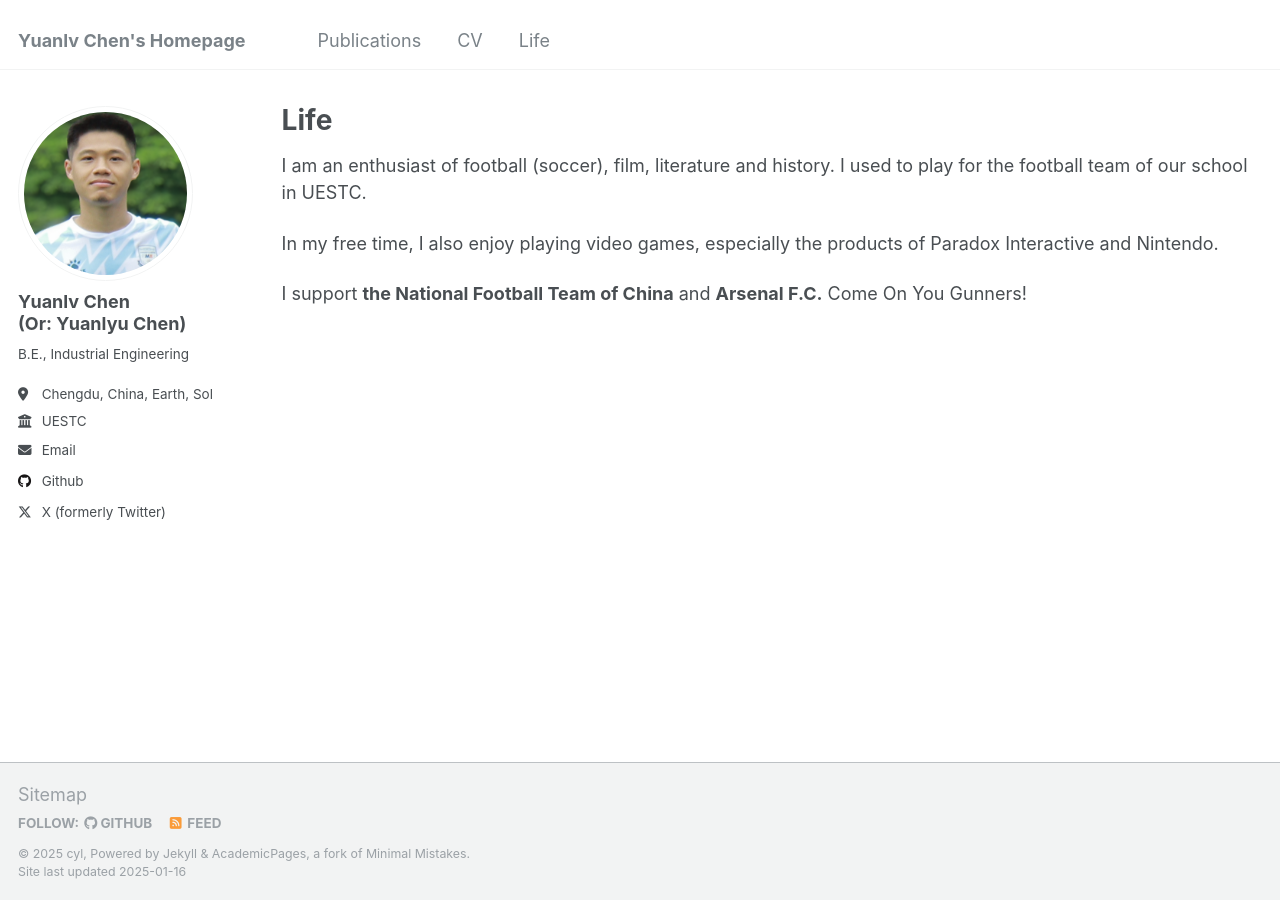
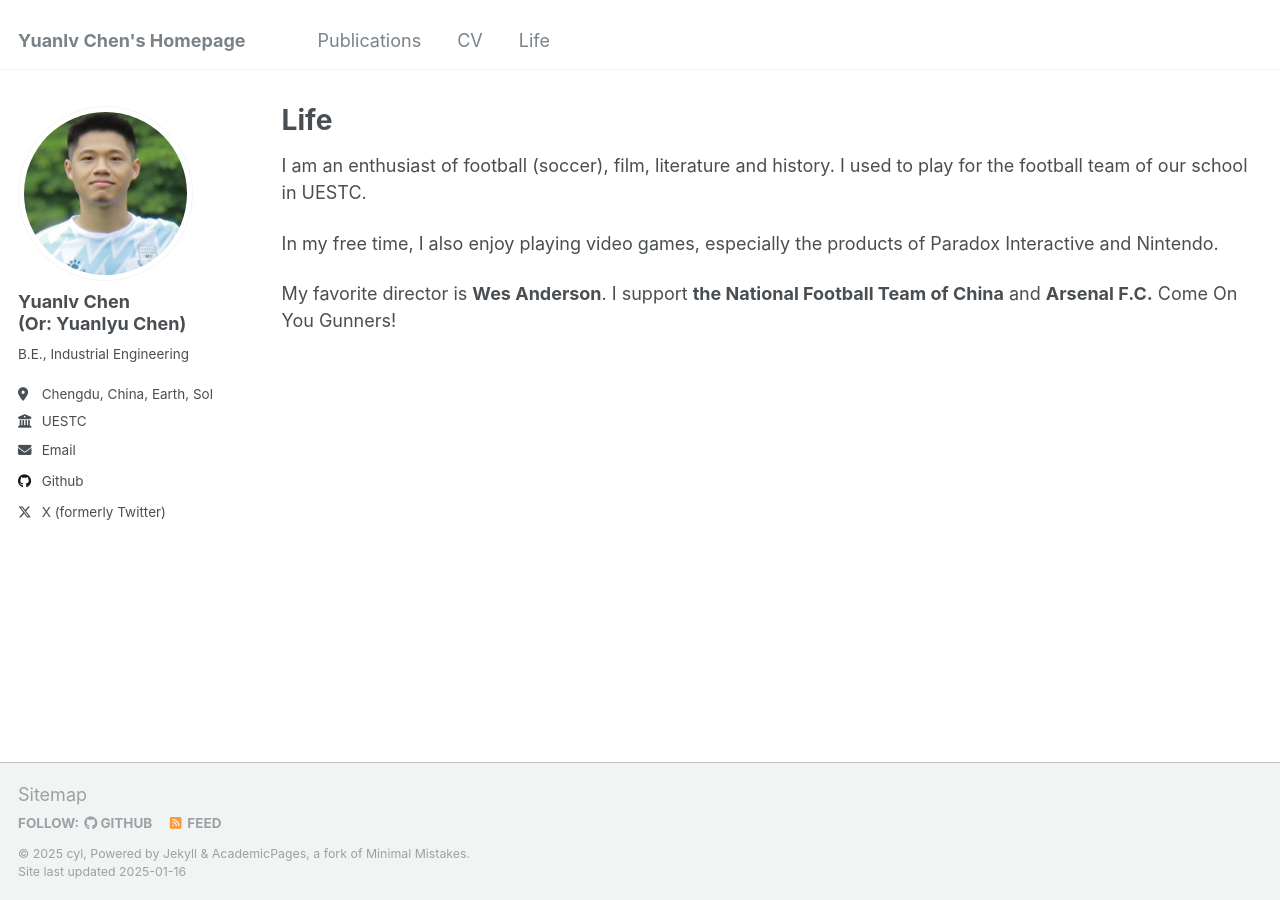
Before and after one commit to YLchen22/YLchen22.github.io, a Jekyll site: the page built from _pages/life.md, in a window 1280 px wide. Built offline with Jekyll 4.4.1, drawn with Linux system fonts in a browser that asks for light colours.

Commit message:
Update life.md

```diff
--- a/_pages/life.md
+++ b/_pages/life.md
@@ -9,4 +9,4 @@ I am an enthusiast of football (soccer), film, literature and history. I used to
 
 In my free time, I also enjoy playing video games, especially the products of Paradox Interactive and Nintendo.
 
-I support **the National Football Team of China** and **Arsenal F.C.** Come On You Gunners!
+My favorite director is **Wes Anderson**. I support **the National Football Team of China** and **Arsenal F.C.** Come On You Gunners!
```
